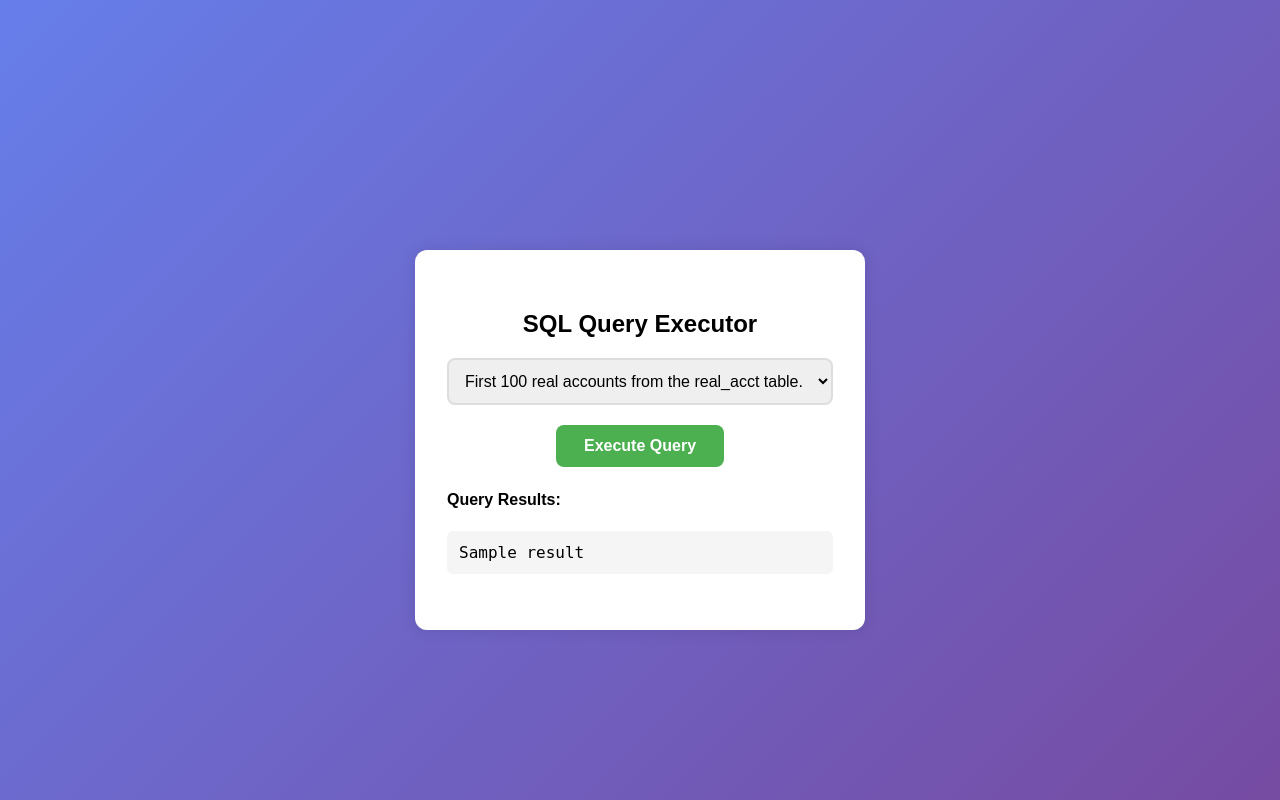
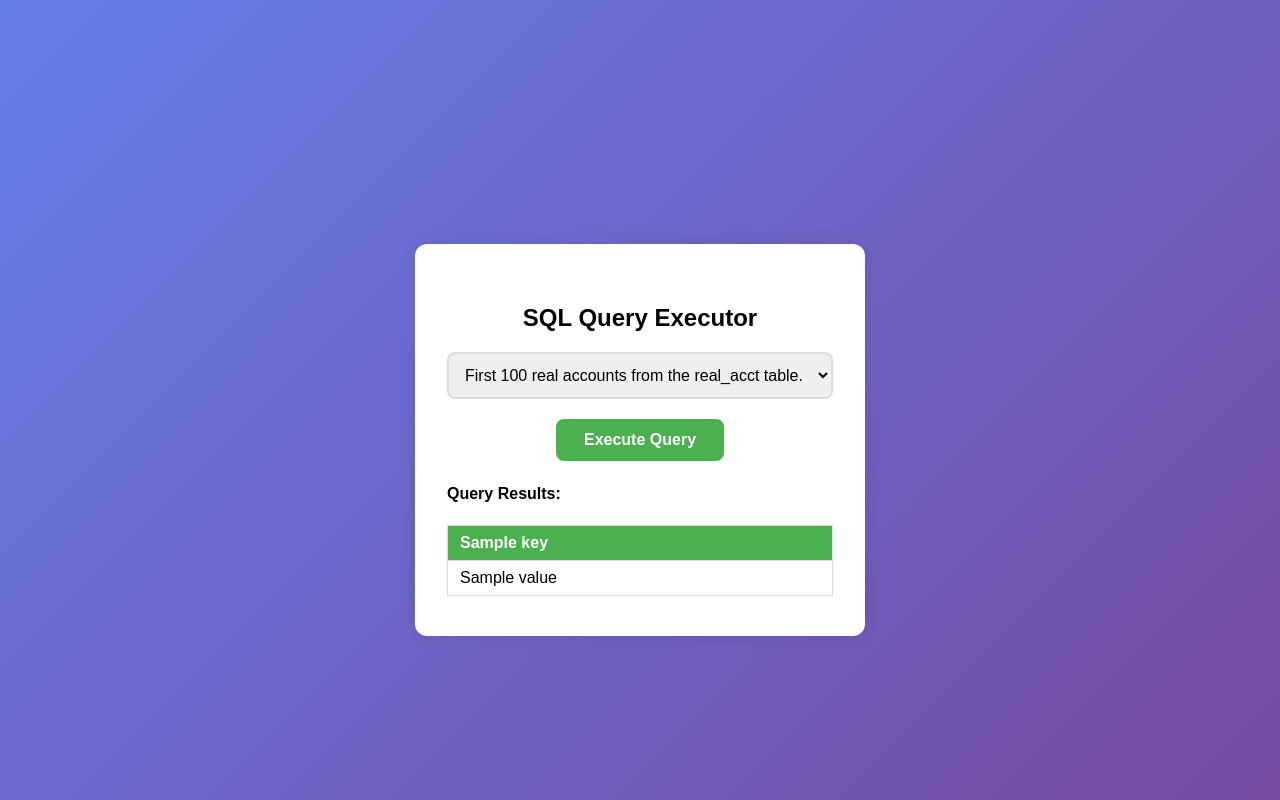
Before and after one commit to teracross/PropertyTaxAI, a Django app: template web/dbqueryapp/templates/home.html in a window 1280 px wide. Run offline with Django 5.2, Linux system fonts and the light colour scheme; tables that the repository leaves empty hold one stand-in row (values such as "Sample post"); the template is opened without the code that fills it: values that come from a table or form of the project are taken from there, most other values are stand-ins (such as "Sample title", 1, 10 or a date in 2020).

Commit message:
Update django web app to display query results in dynamic table.

```diff
--- a/web/dbqueryapp/templates/home.html
+++ b/web/dbqueryapp/templates/home.html
@@ -65,6 +65,24 @@
             padding: 12px;
             border-radius: 6px;
         }
+        table {
+            border-collapse: collapse;
+            width: 100%;
+            max-width: 900px;
+            margin: 20px auto 0 auto;
+        }
+        th, td {
+            border: 1px solid #ddd;
+            padding: 8px 12px;
+            text-align: left;
+        }
+        th {
+            background-color: #4caf50;
+            color: white;
+        }
+        tr:nth-child(even) {
+            background-color: #f9f9f9;
+        }
     </style>
 </head>
 <body>
@@ -82,7 +100,24 @@
     {% if result %}
       <div class="result">
         <h4>Query Results:</h4>
-        <pre>{{ result|safe }}</pre>
+        <table>
+          <thead>
+            <tr>
+              {% for key in result.0.keys %}
+              <th>{{ key }}</th>
+              {% endfor %}
+            </tr>
+          </thead>
+          <tbody>
+            {% for row in result %}
+            <tr>
+              {% for value in row.values %}
+              <td>{{ value }}</td>
+              {% endfor %}
+            </tr>
+            {% endfor %}
+          </tbody>
+        </table>
       </div>
     {% endif %}
 </div>
```
